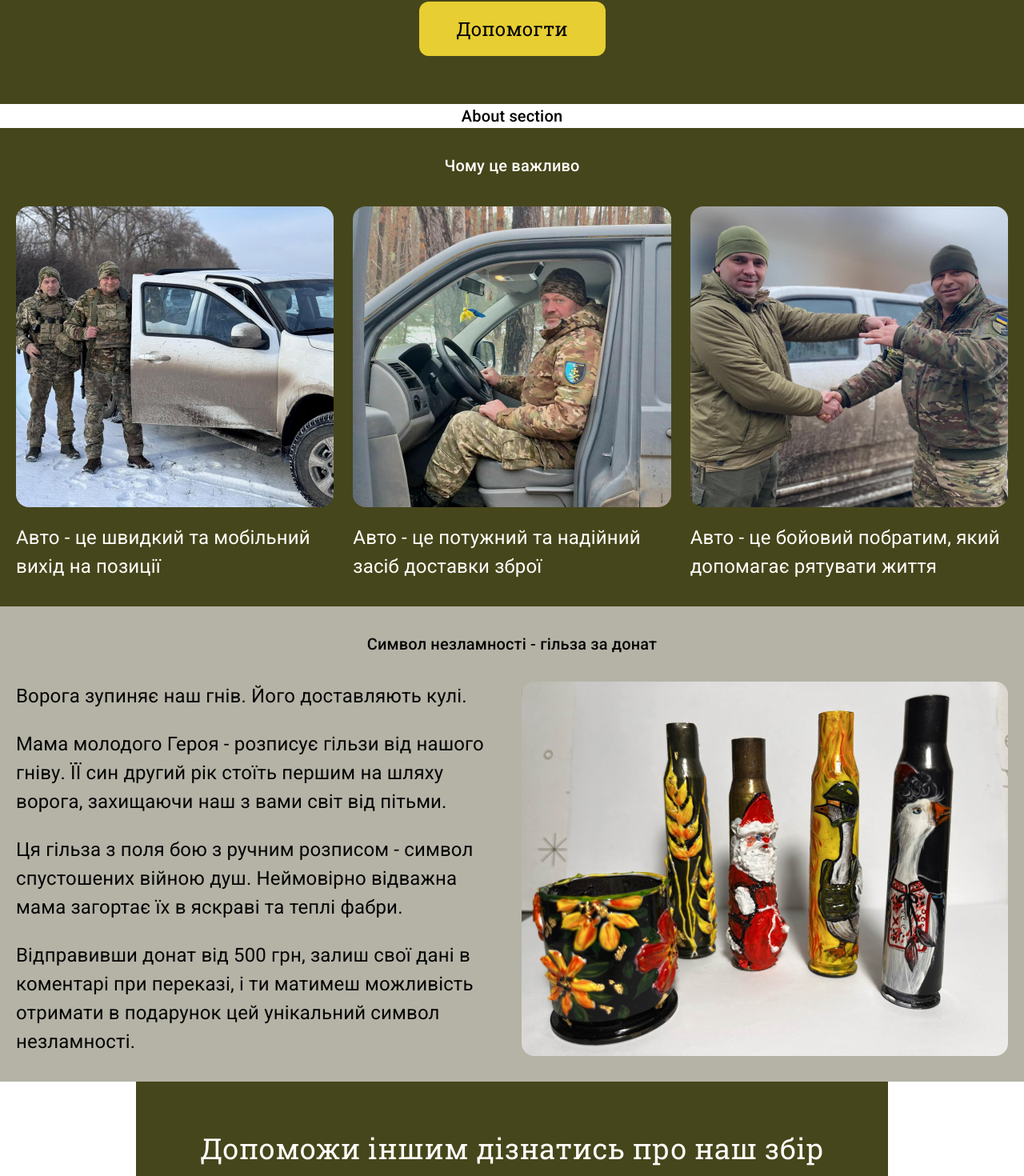
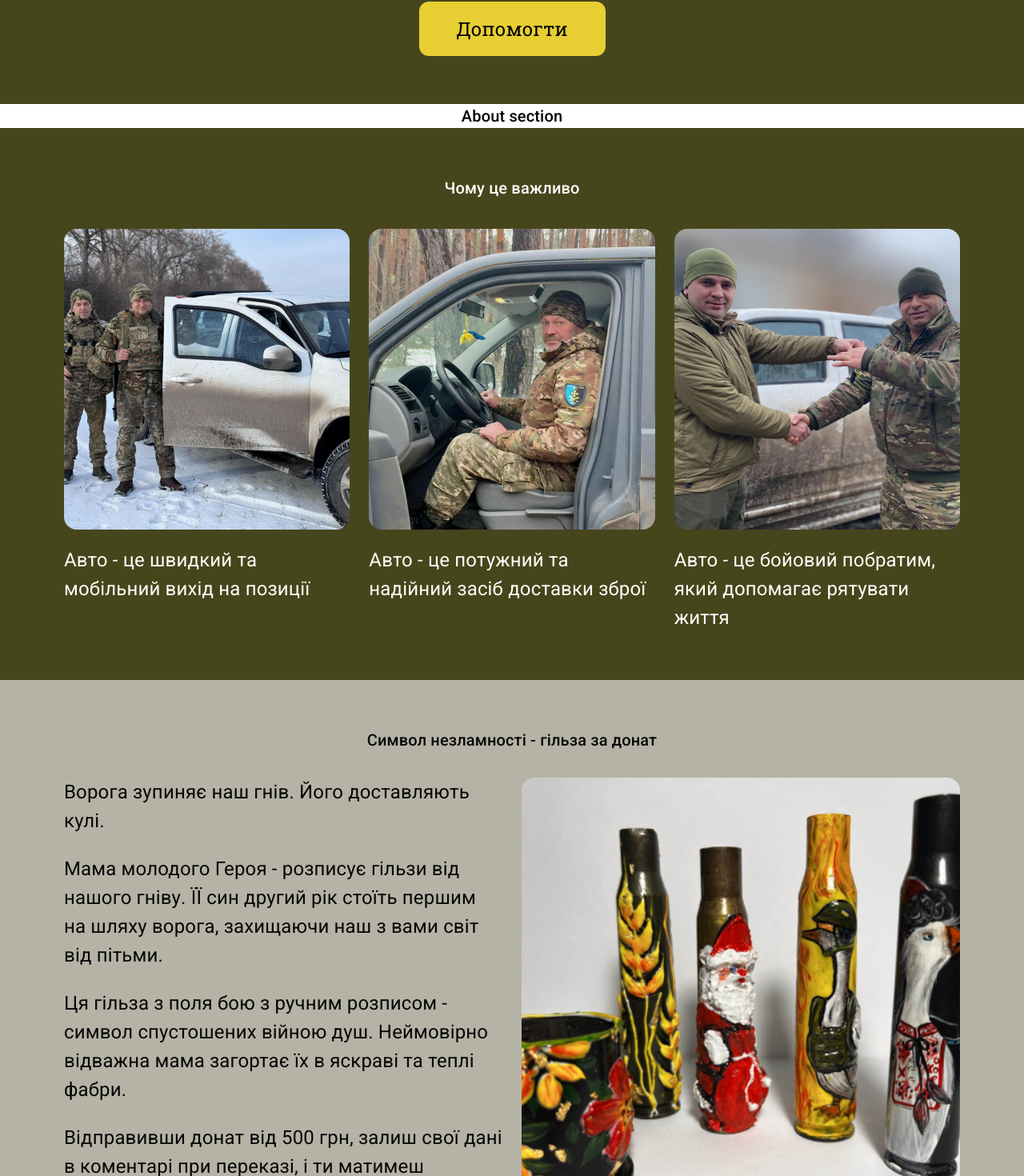
Before and after one commit to baza-trainee/44-zbir, a React (Create React App) app: page / in a window 1280 px wide. Shown: the part 1489-2959 px from the top of the page at 80% size. Built offline with nearby package versions, Linux system fonts and the light colour scheme; a web font is replaced by a local one.

Commit message:
fixed section

```diff
--- a/src/components/Important/Important.module.css
+++ b/src/components/Important/Important.module.css
@@ -2,6 +2,7 @@
   background: var(--green);
   color: var(--white-secondary);
   font-family: var(--font-family);
+  padding: 60px 80px;
   /* line-height: 1.5;
   letter-spacing: 0.01em; */
 }
--- a/src/components/Reward/Reward.module.css
+++ b/src/components/Reward/Reward.module.css
@@ -2,6 +2,7 @@
   background: var(--fon);
   font-family: var(--font-family);
   color: var(--black);
+  padding: 60px 80px;
   /* line-height: 1.5;
   letter-spacing: 0.01em; */
 }
```
Also changed, not shown: src/index.css (+1 -7 lines).
